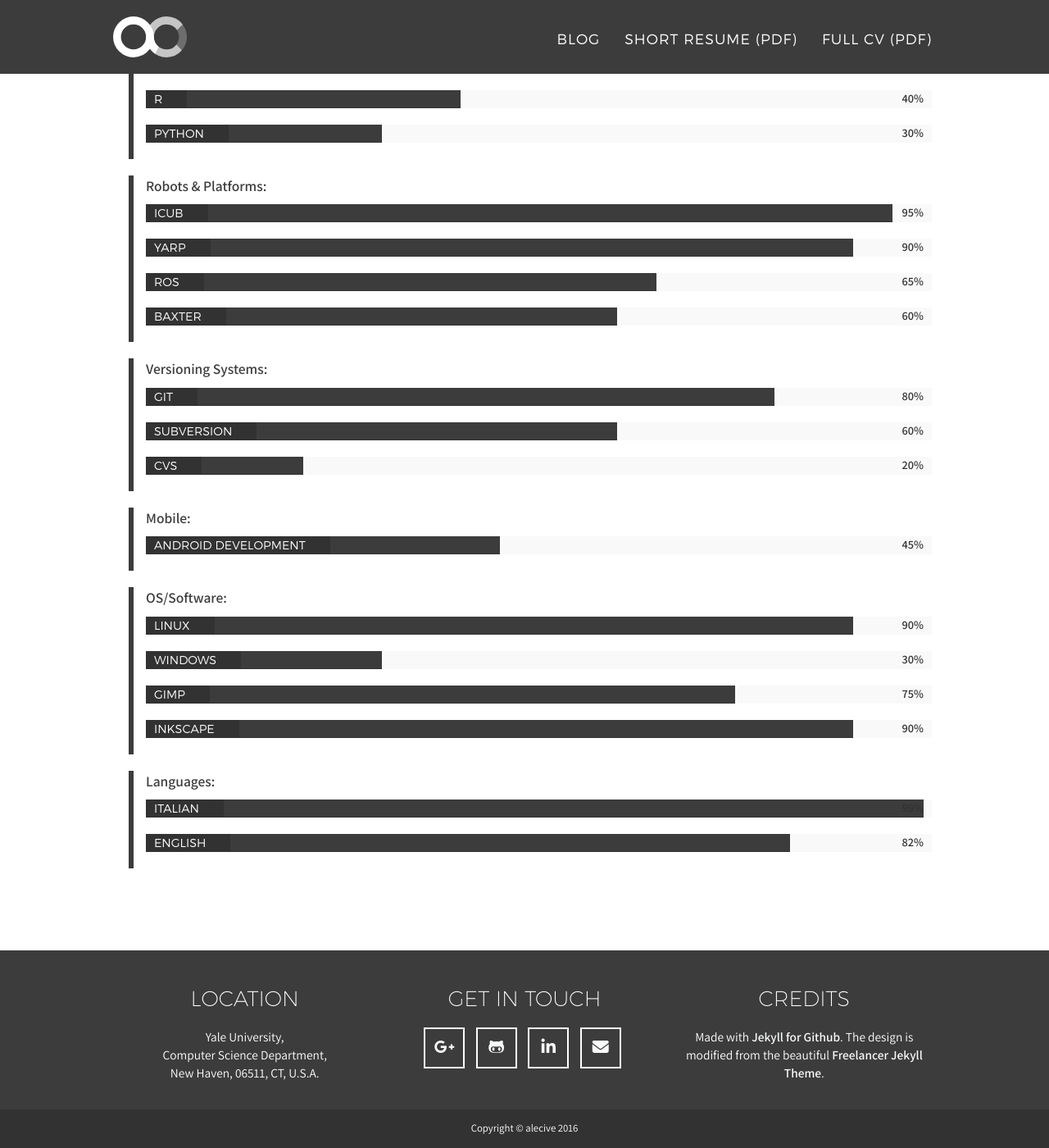
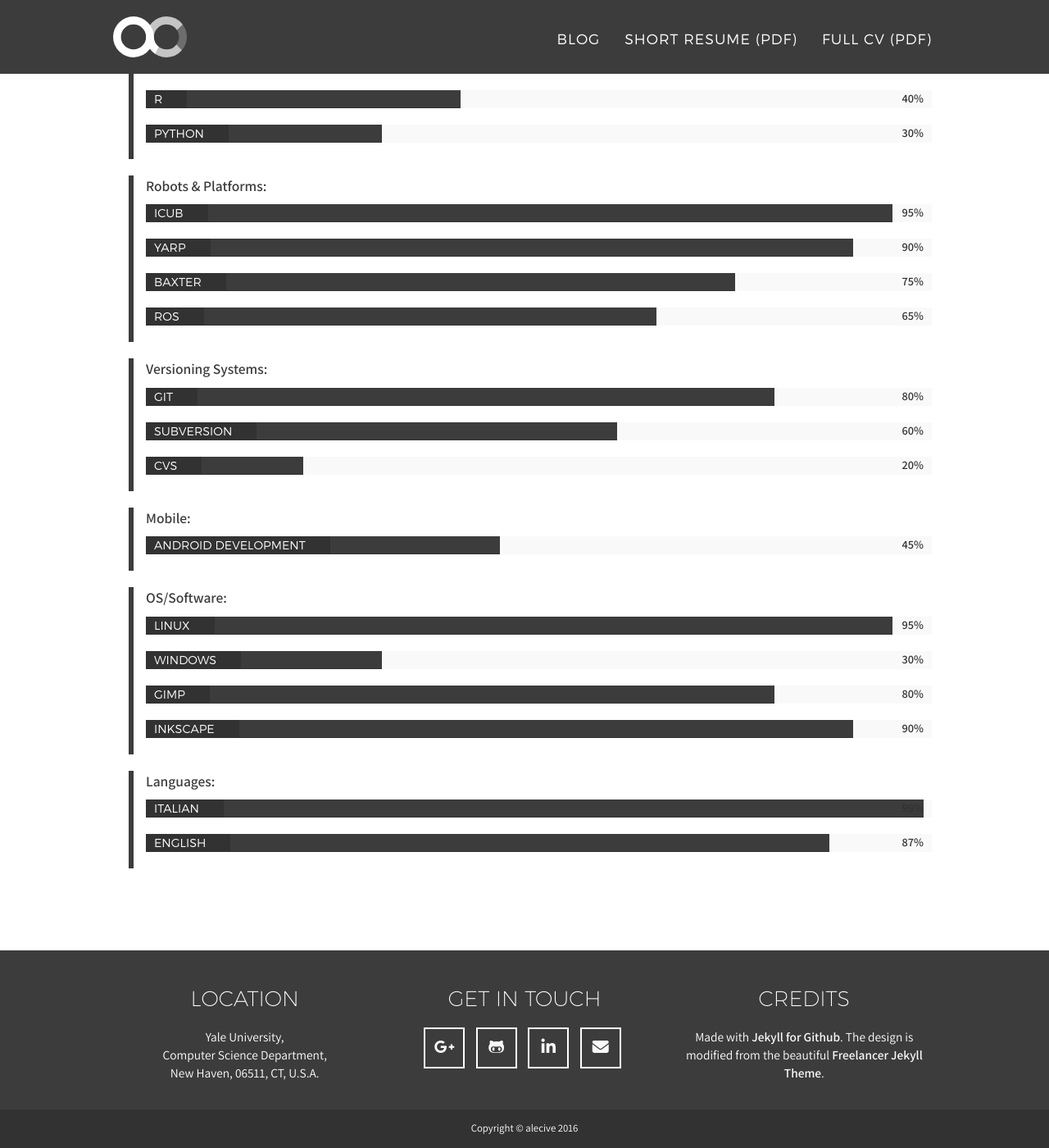
Before and after one commit to alecive/alecive.github.io, a Jekyll site: the page built from _posts/cv/2016-10-13-CV-AlessandroRoncone.md, in a window 1280 px wide and 1400 px high, scrolled down 7379 px. Shown: the whole window at 82% size. Built offline with Jekyll 4.4.1, drawn with Linux system fonts in a browser that asks for light colours; nearby versions of some CDN libraries; some web fonts are replaced.

Commit message:
updated skills

```diff
--- a/_posts/cv/2016-10-13-CV-AlessandroRoncone.md
+++ b/_posts/cv/2016-10-13-CV-AlessandroRoncone.md
@@ -36,10 +36,10 @@
       knowledge: 95
     - name: YARP
       knowledge: 90
+    - name: Baxter
+      knowledge: 75
     - name: ROS
       knowledge: 65
-    - name: Baxter
-      knowledge: 60
  - name: Versioning Systems
    items:
     - name: Git
@@ -55,11 +55,11 @@
  - name: OS/Software
    items:
     - name: Linux
-      knowledge: 90
+      knowledge: 95
     - name: Windows
       knowledge: 30
     - name: Gimp
-      knowledge: 75
+      knowledge: 80
     - name: Inkscape
       knowledge: 90
  - name: Languages
@@ -67,7 +67,7 @@
     - name: Italian
       knowledge: 99
     - name: English
-      knowledge: 82
+      knowledge: 87
 
 professional:
  - name: Post-Doc
```
